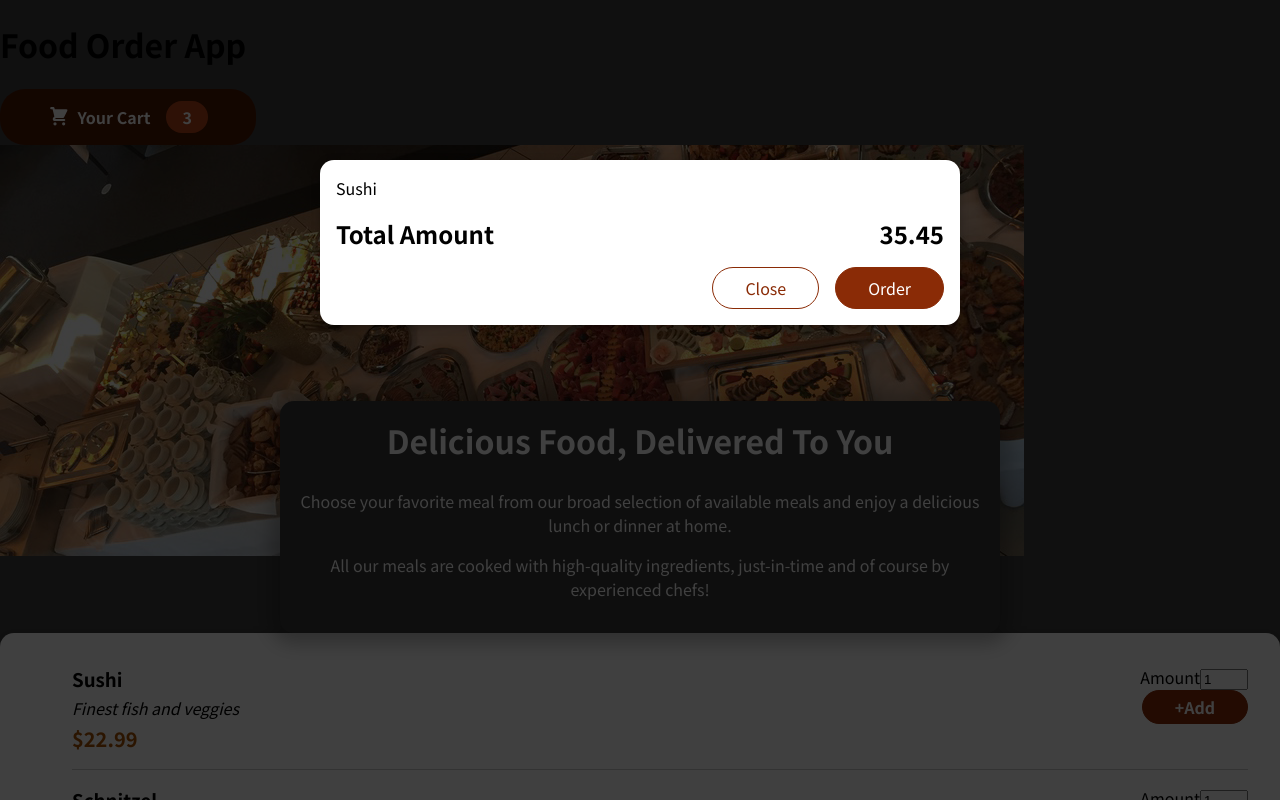
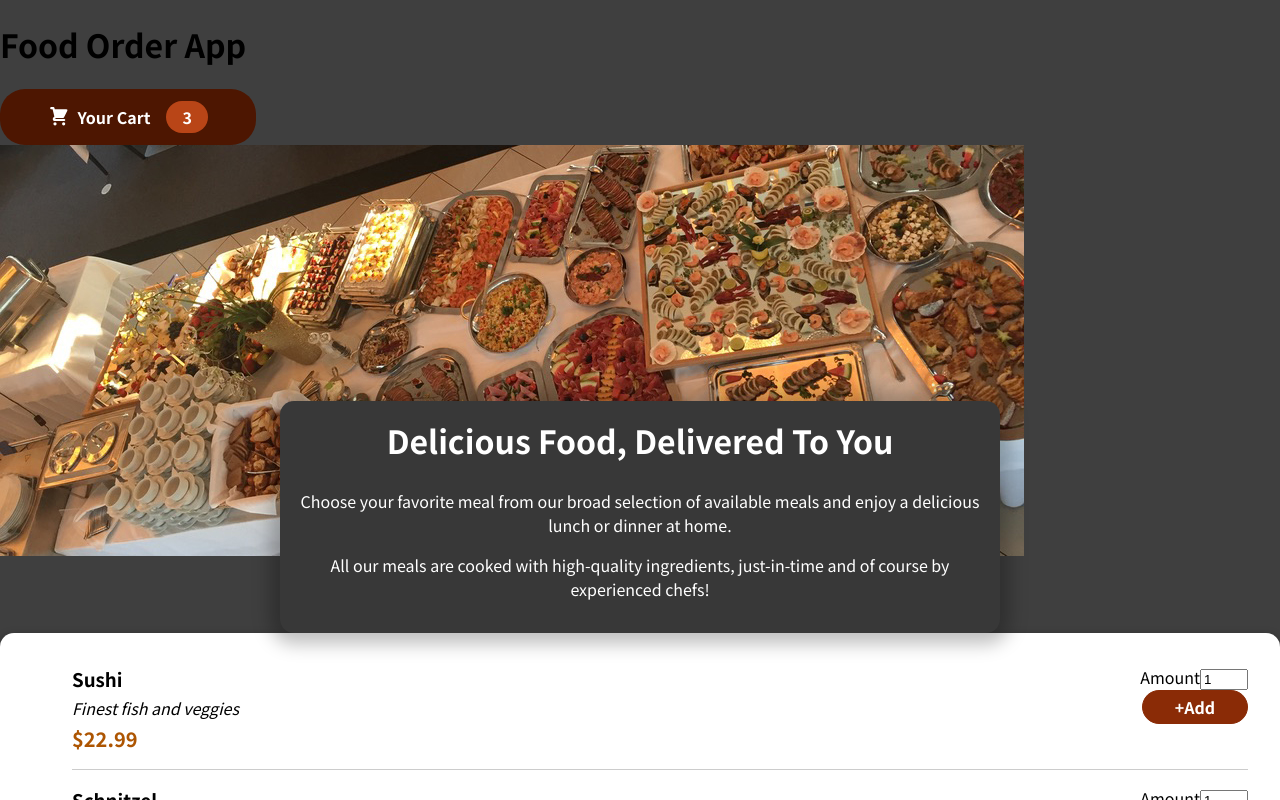
Before and after one commit to Bharathidasan-tech/food-order-app-using-reactjs, a React (Create React App) app: page / in a window 1280 px wide. Shown: the top 800 px of the page. Built offline with nearby package versions, Linux system fonts and the light colour scheme.

Commit message:
source updated

```diff
--- a/src/App.js
+++ b/src/App.js
@@ -1,13 +1,24 @@
-import {Fragment} from 'react'
+import {Fragment, useState} from 'react'
 import Header from './Components/Layout/Header';
 import Meals from './Components/Meals/Meals';
 import Cart from './Components/Cart/Cart';
 
 function App() {
+
+  const [cartIsShown, setCartIsShown]=useState(false);
+
+  const showCartHandler = ()=>{
+    setCartIsShown(true);
+  }
+
+  const hideCartHandler = () => {
+    setCartIsShown(false);
+  }
+
   return (
     <Fragment>
-      <Cart />
-      <Header />
+      { cartIsShown && <Cart onClose={hideCartHandler} /> }
+      <Header onShowCart={showCartHandler} />
       <main>
         <Meals />
       </main>
--- a/src/Components/Cart/Cart.js
+++ b/src/Components/Cart/Cart.js
@@ -10,7 +10,7 @@
     ].map((item)=><li>{item.name}</li>)}</ul> ;
 
     return (
-        <Modal>
+        <Modal onClose={props.onClose}>
         <div>
             {cartItems}
             <div className={classes.total}>
@@ -18,7 +18,7 @@
                 <span>35.45</span>
             </div>
             <div className={classes.actions}>
-                <button className={classes['button--alt']}>Close</button>
+                <button className={classes['button--alt']} onClick={props.onClose}>Close</button>
                 <button className={classes.button}>Order</button>
             </div>
         </div>
--- a/src/Components/Layout/Header.js
+++ b/src/Components/Layout/Header.js
@@ -9,7 +9,7 @@
     <Fragment>
         <header className={classes.header}>
             <h1>Food Order App</h1>
-            <HeaderCartButton />
+            <HeaderCartButton onClick={props.onShowCart}/>
         </header>
         <div className={classes['main-image']}>
             <img src={headerImage} alt='A table full of delicious food!!'/>
--- a/src/Components/Layout/HeaderCartButton.js
+++ b/src/Components/Layout/HeaderCartButton.js
@@ -3,7 +3,7 @@
 
 const HeaderCartButton =props => {
     return (
-    <button className={classes.button}>
+    <button className={classes.button} onClick={props.onClick} >
         <span className={classes.icon}>
             <CardIcon />
         </span>
--- a/src/Components/UI/Modal.js
+++ b/src/Components/UI/Modal.js
@@ -3,7 +3,7 @@
 import classes from './Modal.module.css';
 
 const Backdrop = props =>{
-    return <div className={classes.backdrop}></div>
+    return <div className={classes.backdrop} onClick={props.onClose}></div>
 };
 
 const ModalOverlay = props => {
@@ -18,7 +18,7 @@
 
     return (
         <Fragment >
-           {ReactDom.createPortal(<Backdrop />, portalElement)}
+           {ReactDom.createPortal(<Backdrop onClose={props.onClose}/>, portalElement)}
            {ReactDom.createPortal(<ModalOverlay>
                {props.children}
            </ModalOverlay>, portalElement)}
```
